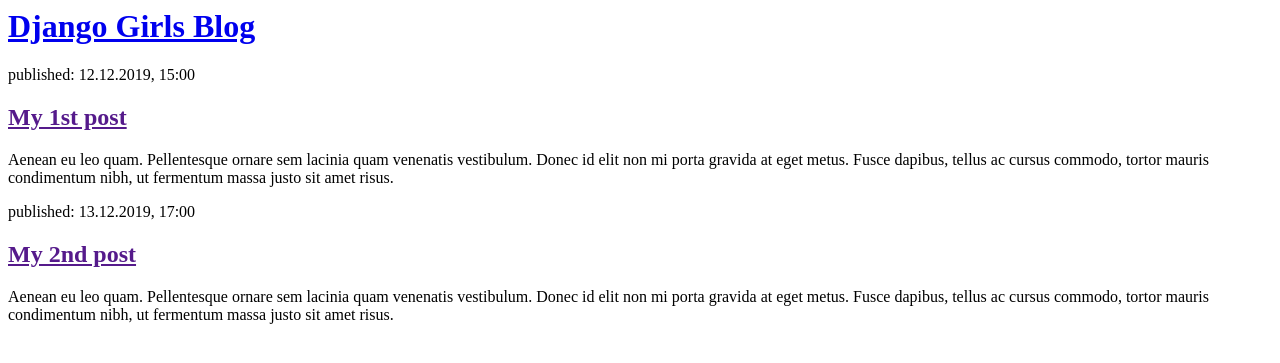
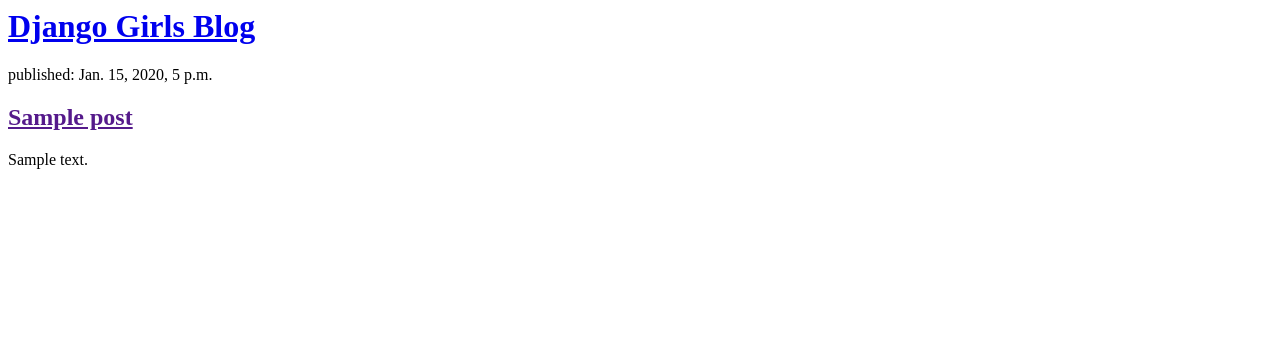
Before and after one commit to Hai-Ngo/my-first-blog, a Django app: template blog/templates/blog/post_list.html in a window 1280 px wide. Shown: the top 363 px of the page. Run offline with Django 3.2, Linux system fonts and the light colour scheme; the template is opened without the code that fills it: values that come from a table or form of the project are taken from there, others are empty; tables that the repository leaves empty hold one stand-in row (values such as "Sample post").

Commit message:
Modified templates to display posts from database.

```diff
--- a/blog/templates/blog/post_list.html
+++ b/blog/templates/blog/post_list.html
@@ -7,16 +7,12 @@
             <h1><a href="/">Django Girls Blog</a></h1>
         </div>
 
-        <div>
-            <p>published: 12.12.2019, 15:00</p>
-            <h2><a href="">My 1st post</a></h2>
-            <p>Aenean eu leo quam. Pellentesque ornare sem lacinia quam venenatis vestibulum. Donec id elit non mi porta gravida at eget metus. Fusce dapibus, tellus ac cursus commodo, tortor mauris condimentum nibh, ut fermentum massa justo sit amet risus.</p>
-        </div>
-
-        <div>
-            <p>published: 13.12.2019, 17:00</p>
-            <h2><a href="">My 2nd post</a></h2>
-            <p>Aenean eu leo quam. Pellentesque ornare sem lacinia quam venenatis vestibulum. Donec id elit non mi porta gravida at eget metus. Fusce dapibus, tellus ac cursus commodo, tortor mauris condimentum nibh, ut fermentum massa justo sit amet risus.</p>
-        </div>
+        {% for post in posts %}
+            <div>
+                <p>published: {{ post.published_date }}</p>
+                <h2><a href="">{{ post.title }}</a></h2>
+                <p>{{ post.text|linebreaksbr }}</p>
+            </div>
+        {% endfor %}
     </body>
 </html>
--- a/blog/views.py
+++ b/blog/views.py
@@ -1,5 +1,7 @@
 from django.shortcuts import render
+from django.utils import timezone
+from .models import Post
 
-# Create your views here.
 def post_list(request):
-    return render(request, 'blog/post_list.html', {})
+    posts = Post.objects.filter(published_date__lte=timezone.now()).order_by('published_date')
+    return render(request, 'blog/post_list.html', {'posts': posts})
```
